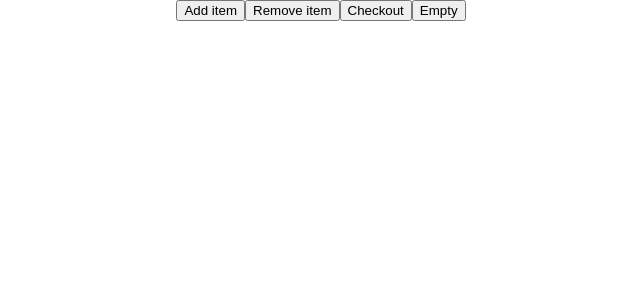
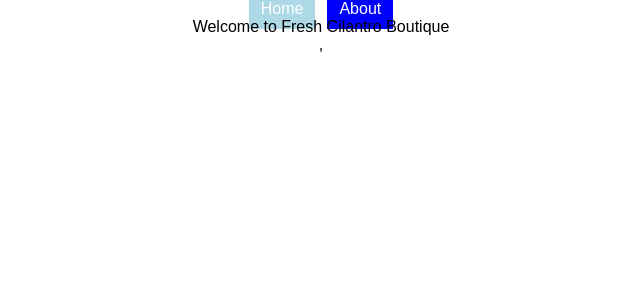
Before and after one commit to Bechev/fresh_cilantro, a React (Create React App) app: page / in a window 1280 px wide. Shown: the top 300 px of the page, without its empty margins (319-959 px from the left). Built offline with nearby package versions, Linux system fonts and the light colour scheme.

Commit message:
Add Basic Navigation bar

```diff
--- a/package.json
+++ b/package.json
@@ -6,6 +6,7 @@
     "react": "^16.5.0",
     "react-dom": "^16.5.0",
     "react-redux": "^5.0.7",
+    "react-router-dom": "^4.3.1",
     "react-scripts": "1.1.5",
     "redux": "^4.0.0"
   },
--- a/src/App.js
+++ b/src/App.js
@@ -1,70 +1,45 @@
 import React, { Component } from 'react';
 import { connect } from 'react-redux'
+import { Route} from 'react-router-dom'
 import './App.css';
+import Home from './components/Home.js'
+import About from './components/About.js'
+import NavigationBar from './components/NavigationBar'
 
-// class App extends Component {
-//   render() {
-//     return (
-//       <div className="App">
-//         <header className="App-header">
-//           <h1 className="App-title">Welcome to Fresh Cilantro</h1>
-//         </header>
-//       </div>
-//     );
-//   }
-// }
 
-class App extends Component {
+export default class App extends Component {
 
-  addItemToBag = (event) => {
-    this.props.addItemToBag()
-  }
 
-  removeItemToBag = (event) => {
-    this.props.removeItemToBag()
-  }
-
-  checkout = (event) => {
-    this.props.checkout()
-  }
-
-  empty_bag = (event) => {
-    this.props.empty_bag()
-  }
 
   render() {
     return (
       <div className="App">
-        <button onClick={this.addItemToBag} >
-          Add item
-        </button>
-        <button onClick={this.removeItemToBag} >
-          Remove item
-        </button>
-        <button onClick={this.checkout} >
-          Checkout
-        </button>
-        <button onClick={this.empty_bag} >
-          Empty
-        </button>
+      <NavigationBar />
+        <React.Fragment>
+          <Route exact path="/" component={Home} />
+          <Route exact path="/about" component={About} />
+        </React.Fragment>,
       </div>
     );
   }
 };
 
-const mapStateToProps = state => {
-  return {
-    bag: state.bag
-  }
-}
+// const mapStateToProps = state => {
+//   return {
+//     bag: state.bag,
+//     items: state.items
+//   }
+// }
 
-const mapDispatchToProps = dispatch => {
-  return {
-    addItemToBag: (item) => dispatch({type: 'ADD_ITEM_TO_BAG', payload: item}),
-    removeItemToBag: (item) => dispatch({type: 'REMOVE_ITEM_TO_BAG', payload: item}),
-    checkout: () => dispatch({type: 'CHECKOUT'}),
-    empty_bag: () => dispatch({type: 'EMPTY_BAG'})
-  }
-}
+// const mapDispatchToProps = dispatch => {
+//   return {
+//     addItemToBag: () => dispatch({type: 'ADD_ITEM_TO_BAG', payload: {name: "Mini", brand: "Chanel"}}),
+//     removeItemToBag: (item) => dispatch({type: 'REMOVE_ITEM_TO_BAG', payload: item}),
+//     checkout: () => dispatch({type: 'CHECKOUT'}),
+//     empty_bag: () => dispatch({type: 'EMPTY_BAG'}),
+//     addItem: (item) => dispatch({type: 'ADD_ITEM', payload: item}),
+//     removeItem: (item) => dispatch({type: 'REMOVE_ITEM', payload: item}),
+//   }
+// }
 
-export default connect(mapStateToProps, mapDispatchToProps)(App);
+// export default connect(mapStateToProps, mapDispatchToProps)(App);
--- /dev/null
+++ b/src/components/About.js
@@ -0,0 +1,11 @@
+import React, { Component } from 'react';
+
+
+export default class About extends Component{
+
+    render(){
+        return (
+            <header class="header">About</header>
+        )
+    }
+}
--- /dev/null
+++ b/src/components/Home.js
@@ -0,0 +1,11 @@
+import React, { Component } from 'react';
+
+
+export default class Home extends Component{
+
+    render(){
+        return (
+            <header class="header">Welcome to Fresh Cilantro Boutique</header>
+        )
+    }
+}
--- /dev/null
+++ b/src/components/NavigationBar.js
@@ -0,0 +1,41 @@
+import React, { Component } from 'react';
+import { NavLink } from 'react-router-dom';
+import '../css/NavigationBar.css';
+
+const link = {
+    width: '100px',
+    padding: '12px',
+    margin: '0 6px 6px',
+    background: 'blue',
+    textDecoration: 'none',
+    color: 'white',
+}
+
+
+
+const Navbar = () =>
+  <div>
+    <NavLink
+      to="/"
+      /* set exact so it knows to only set activeStyle when route is deeply equal to link */
+      exact
+      /* add styling to Navlink */
+      style={link}
+      /* add prop for activeStyle */
+      activeStyle={{
+        background: 'lightblue'
+      }}
+    >Home</NavLink>
+
+    <NavLink
+      to="/about"
+      exact
+      style={link}
+      activeStyle={{
+        background: 'darkblue'
+      }}
+    >About</NavLink>
+  </div>;
+
+
+export default Navbar
--- /dev/null
+++ b/src/css/NavigationBar.css
@@ -0,0 +1,8 @@
+.link {
+    width: '100px';
+    padding: '12px';
+    margin: '0 6px 6px';
+    background: 'blue';
+    text-decoration: 'none';
+    color: 'white';
+}
--- a/src/index.js
+++ b/src/index.js
@@ -1,17 +1,27 @@
 import React from 'react';
 import ReactDOM from 'react-dom';
-import { createStore } from 'redux';
-import { Provider } from 'react-redux';
-import bagReducer from './reducers/bagReducer.js';
+import { BrowserRouter  } from 'react-router-dom';
 import App from './App';
 import './index.css';
 
+import { combineReducers, createStore } from 'redux';
+import { Provider } from 'react-redux';
+import bagReducer from './reducers/bagReducer.js';
+import itemsReducer from './reducers/itemsReducer.js';
 
-const store = createStore(bagReducer, window.__REDUX_DEVTOOLS_EXTENSION__ && window.__REDUX_DEVTOOLS_EXTENSION__()); /* code change */
+const store = createStore(bagReducer, window.__REDUX_DEVTOOLS_EXTENSION__ && window.__REDUX_DEVTOOLS_EXTENSION__());
+
+const reducers = combineReducers({
+  bag: bagReducer,
+  items: itemsReducer
+})
 
 ReactDOM.render(
+
   <Provider store={store}>
-    <App />
+    <BrowserRouter>
+      <App />
+    </BrowserRouter>
   </Provider>,
   document.getElementById('root')
 );
--- a/src/reducers/bagReducer.js
+++ b/src/reducers/bagReducer.js
@@ -1,24 +1,28 @@
-export default function bagReducer(state = [{name:"Kelly", brand: "Hermes"}], action) {
+export default function bagReducer(state = [{name:"Kelly", brand:"Hermes"}], action) {
 
 
     switch (action.type) {
 
         case 'ADD_ITEM_TO_BAG':
-            console.log("Added an item", state.bag);
+            console.log("Added an item to the bag", state.bag);
             console.log(action.item)
             return  [].concat(state, action.payload)
+            break
 
         case 'REMOVE_ITEM_TO_BAG':
-            console.log("Removed an item", state.bag);
-            return {} // To be updated
+            console.log("Removed an item to the bag", state.bag);
+            return state.filter((val) => val !== action.payload)
+            break
 
         case 'CHECKOUT':
             console.log("Checked-out", state.bag);
             return {} // To be updated
+            break
 
         case 'EMPTY_BAG':
-            console.log("Checked-out", state.bag);
+            console.log("Emptied bag", state.bag);
             return {} // To be updated
+            break
 
         default:
             return state;
--- /dev/null
+++ b/src/reducers/itemsReducer.js
@@ -0,0 +1,18 @@
+export default function itemsReducer(state = [], action) {
+
+
+    switch (action.type) {
+
+        case 'ADD_ITEM':
+            console.log("Added an item", state.items);
+            console.log(action.item)
+            return  [].concat(state, action.payload)
+
+        case 'REMOVE_ITEM':
+            console.log("Removed an item", state.items);
+            return state.filter((val) => val !== action.payload)
+
+        default:
+            return state;
+    }
+}
--- /dev/null
+++ b/src/store.js
@@ -0,0 +1,6 @@
+export const store = createStore(bagReducer, window.__REDUX_DEVTOOLS_EXTENSION__ && window.__REDUX_DEVTOOLS_EXTENSION__());
+
+export const reducers=combineReducers({
+  bag: bagReducer,
+  items: itemsReducer
+})
```
Also changed, not shown: src/actions/items.js (added, +14 -0 lines), src/App.css (line endings or trailing spaces), 1 other file (tests, documents, lock files or other folders).
